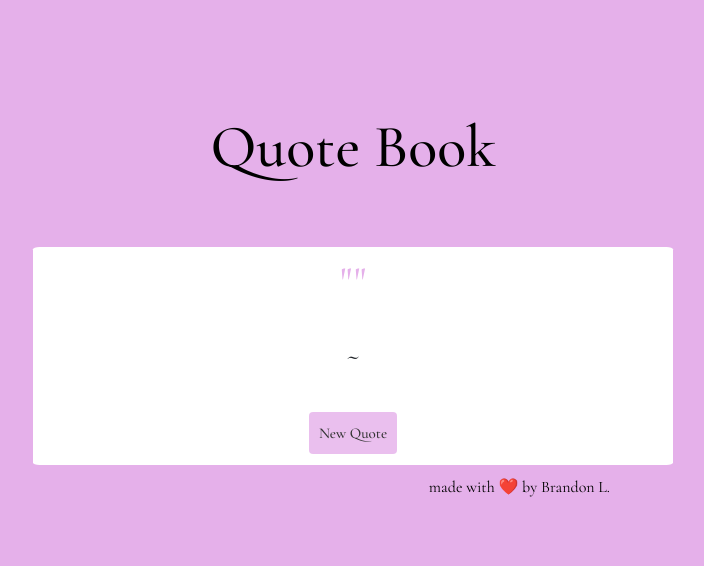
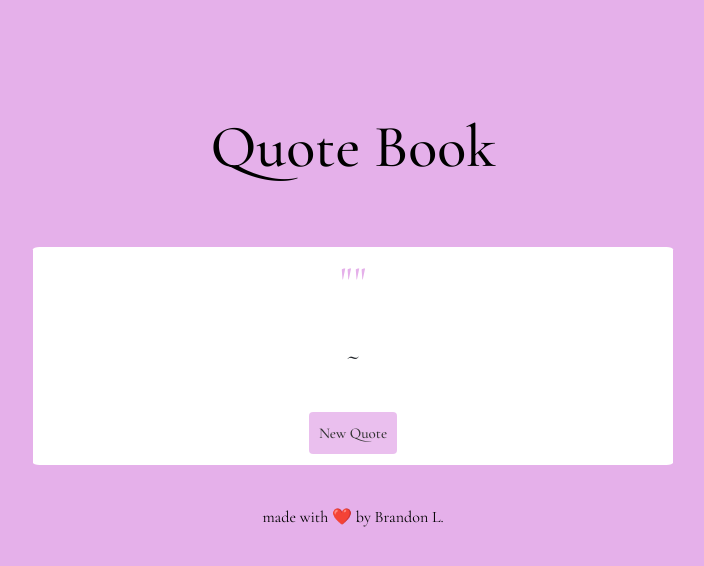
Before and after one commit to BrandonL65/quoteBook, a React (Create React App) app: page / in a window 1280 px wide. Shown: the top 566 px of the page, without its empty margins (287-991 px from the left). Built offline with nearby package versions, Linux system fonts and the light colour scheme; no server answers.

Commit message:
centered name for symmetry

```diff
--- a/src/App.css
+++ b/src/App.css
@@ -20,8 +20,7 @@
 #myName
 {
   text-align: center;
-  margin-left:26%;
-  margin-top: 10px;
+  margin-top: 40px;
 }
 #middle
 {
```
